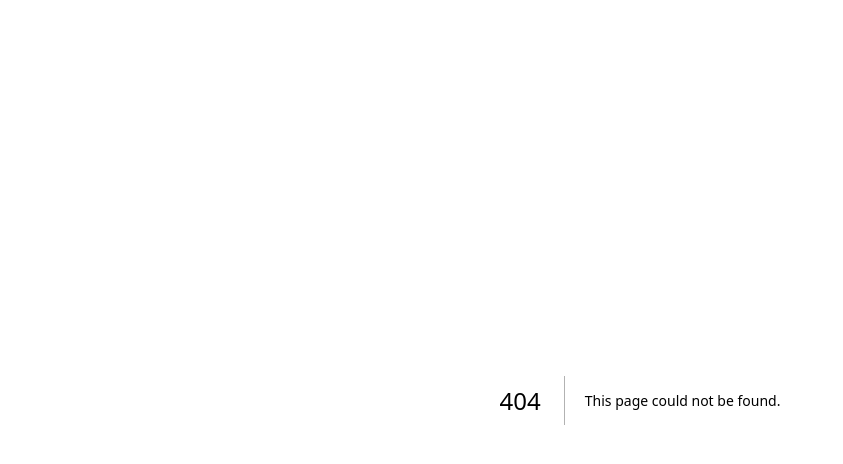
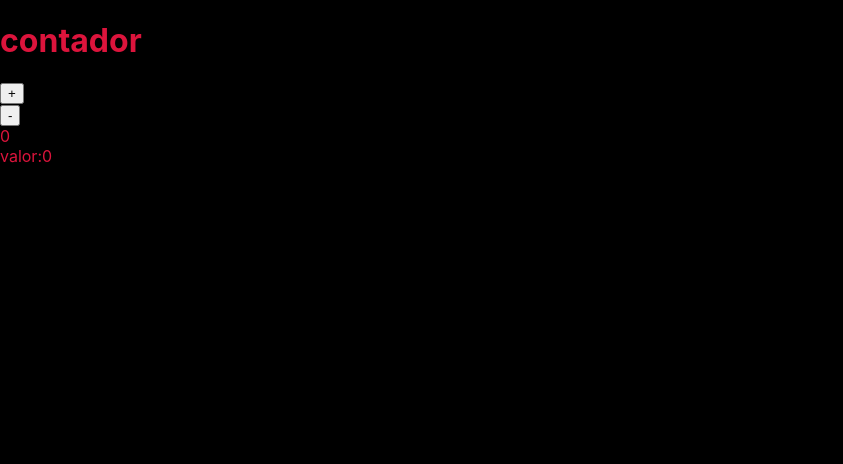
Before and after one commit to viniciusgit2/renderezizando, a Next.js app: page /estado/contador in a window 1280 px wide. Before the commit this address had no page. Shown: the top 464 px of the page, without its empty margins (0-843 px from the left). Built offline with nearby package versions, Linux system fonts and the light colour scheme.

Commit message:
com contador

```diff
--- /dev/null
+++ b/pages/estado/contador.jsx
@@ -0,0 +1,12 @@
+import { useState } from "react"
+export default function contador(){
+    const [num,setnumero]=useState(0)
+    const soma=()=>{
+setnumero(num+1)
+    }
+    const diminuir=()=>{
+        setnumero(num-1)
+
+    }
+    return (<div><h1>contador</h1><div><button onClick={soma}>+</button><div><button onClick={diminuir}>-</button></div>{num}</div><div>valor:{num}</div></div>)
+}
```
